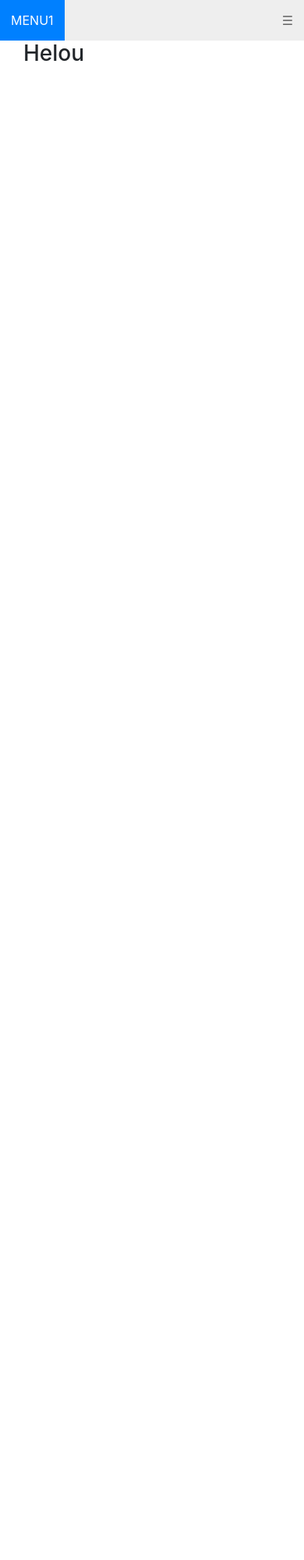
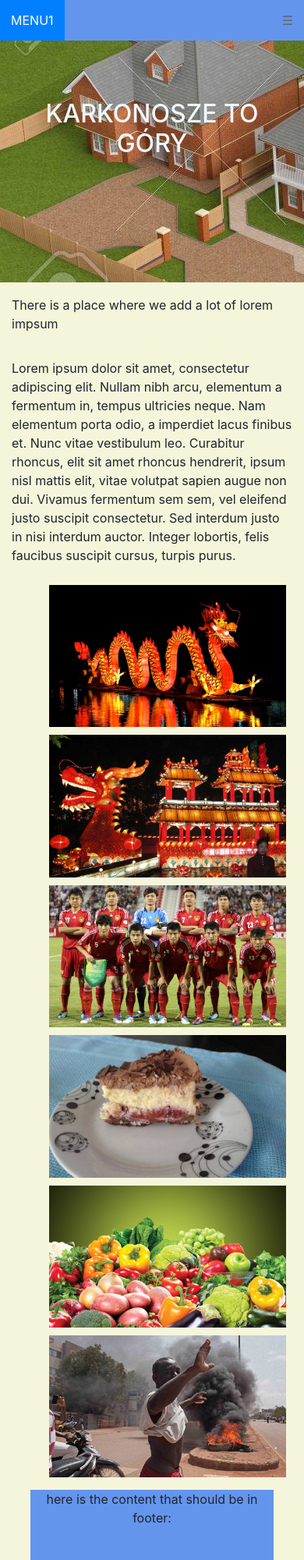
Before and after one commit to sojuze/FirstP1, a plain HTML site: page index.html in a window 390 px wide. Shown: the top 2000 px of the page at 78% size. Before the commit the page ends 844 px from the top, so only its background shows below. Drawn offline with nearby package versions, Linux system fonts and the light colour scheme.

Commit message:
informations and galery added

```diff
--- a/index.html
+++ b/index.html
@@ -2,7 +2,7 @@
 <html lang="en">
 
 <head>
-  <title>My CSS Website</title>
+  <title>Title</title>
   <meta name="viewport" content="width=device-width, initial-scale=1.0">
   <link rel="stylesheet" href="style.css">
   <link rel="stylesheet" href="https://maxcdn.bootstrapcdn.com/bootstrap/4.0.0-beta.2/css/bootstrap.min.css" integrity="sha384-PsH8R72JQ3SOdhVi3uxftmaW6Vc51MKb0q5P2rRUpPvrszuE4W1povHYgTpBfshb" crossorigin="anonymous">
@@ -28,14 +28,66 @@
     <section class="my-content">
 <!--    zawartosc glowna strony-->
       <div class="container my-container">
-        <h3>Helou</h3>
+        <h2>KARKONOSZE TO GÓRY</h2>
       </div>
+
+      <div class="container informations">
+        <div class="row">
+          <div class="col-sm">
+            <p>There is a place where we add a lot of lorem impsum</p>
+          </div>
+          <div class="col-sm">
+            <p>Lorem ipsum dolor sit amet, consectetur adipiscing elit. Nullam nibh arcu, elementum a fermentum in, tempus ultricies neque. Nam elementum porta odio, a imperdiet lacus finibus et. Nunc vitae vestibulum leo. Curabitur rhoncus, elit sit amet rhoncus hendrerit, ipsum nisl mattis elit, vitae volutpat sapien augue non dui. Vivamus fermentum sem sem, vel eleifend justo suscipit consectetur. Sed interdum justo in nisi interdum auctor. Integer lobortis, felis faucibus suscipit cursus, turpis purus.</p>
+        </div>
+      </div>
+
+      <div class="galery">
+        <ul>
+		  <li>
+		    <a href="images/image1.jpg">
+              <img src="images/image1.jpg" alt="1" >
+            </a>
+          </li>
+          <li>
+            <a href="images/image2.jpg">
+                <img src="images/image2.jpg" alt="2" >
+            </a>
+          </li>
+          <li>
+            <a href="images/image3.jpg">
+                <img src="images/image3.jpg" alt="3" >
+            </a>
+          </li>
+          <li>
+            <a href="images/image4.jpg">
+                <img src="images/image4.jpg" alt="4" >
+            </a>
+          </li>
+          <li>
+            <a href="images/image5.jpg">
+                <img src="images/image5.jpg" alt="5">
+            </a>
+          </li>
+          <li>
+            <a href="images/image6.jpg">
+                <img src="images/image6.jpg" alt="6" >
+            </a>
+          </li>
+        </ul>
+      </div>
+
 
     </section>
 
     <footer>
+      <div class="bottom">
+        <p>here is the content that should be in footer:</p><br />
+        <p> Copyright&copy; JA 2017</p>
+      </div>
+
 
     </footer>
+
 
   </div>
 
--- a/style.css
+++ b/style.css
@@ -2,12 +2,12 @@
 nav,
 header,
 footer {
-    display: block;
+  display: block;
 }
 
 body {
-    line-height: 1;
-    margin: 0;
+  line-height: 1;
+  margin: 0;
 }
 
 /*########### NAV BAR ###########*/
@@ -18,7 +18,7 @@ nav {
 }
 
 nav ul {
-    background-color: #eee;
+    background-color: cornflowerblue;
     overflow: hidden;
     margin: 0;
     padding: 0;
@@ -53,11 +53,56 @@ ul.topnav li.dropdownIcon {
     display: none;
 }
 
+.my-page {
+  background-color: beige;
+}
 
 .my-page .my-content .my-container {
-  padding-left: 30px;
+  width: 100%;
+  height: 310px;
+  padding: 10px 30px;
+  background-image: url(images/image.jpg);
+
 }
 
+.my-page .my-content .my-container h2 {
+  color: aliceblue;
+  text-align: center;
+  padding-top: 65px;
+}
+
+.my-page .my-content .informations p {
+  padding-top: 17px;
+}
+
+img {
+  max-width: 100%;
+}
+
+.my-page .my-content .galery{
+  list-style: none;
+}
+
+.my-page .my-content .galery li {
+  width: 95%;
+  margin: 10px 2.5% 0 2.5%;
+  list-style-type: none;
+}
+
+.my-page footer .bottom{
+  background-color: cornflowerblue;
+  overflow: hidden;
+  margin: 0;
+  padding: 0;
+  width: 80%;
+  margin: 0 auto;
+
+}
+
+.my-page footer .bottom p{
+  text-align: center;
+
+}
 
 /*######## MOBILE ############*/
 @media screen and (max-width: 680px) {
```
Also changed, not shown: images/image.jpg (added), images/image1.jpg (added), images/image2.jpg (added), images/image3.jpg (added), images/image4.jpg (added), images/image5.jpg (added), images/image6.jpg (added).
